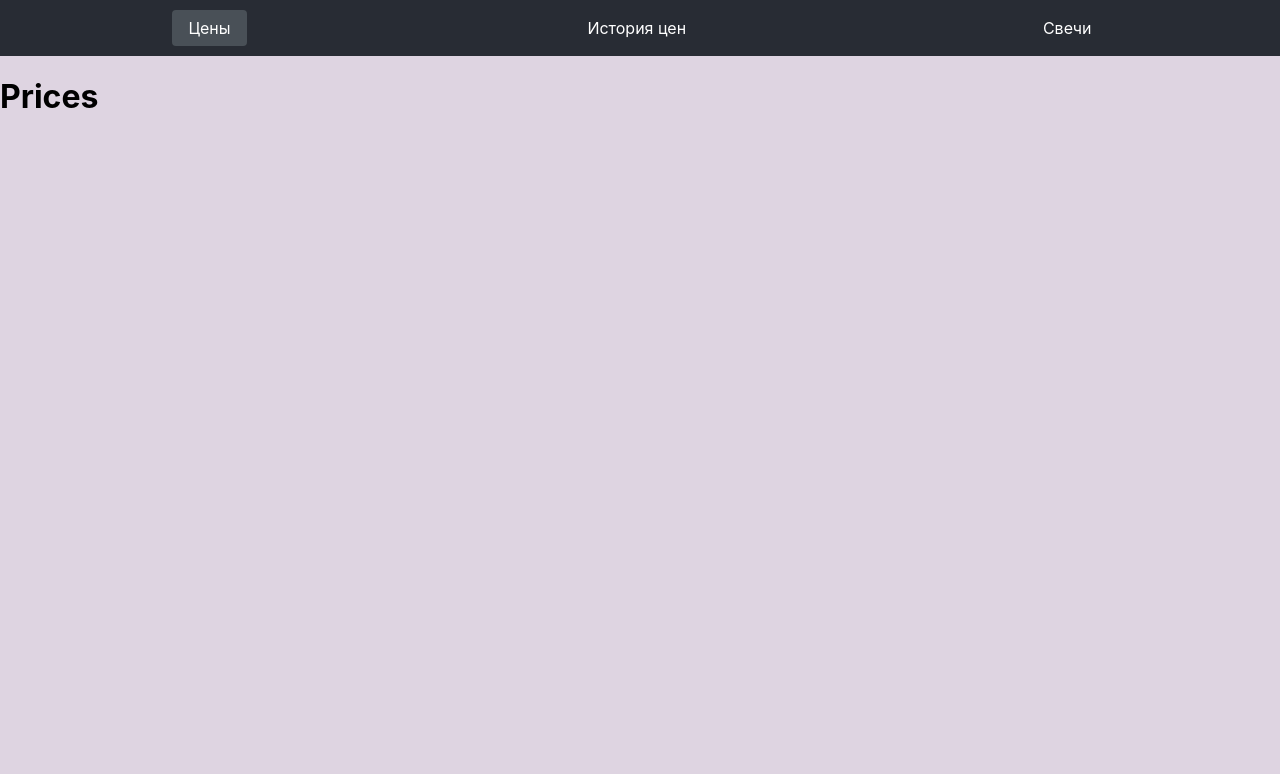
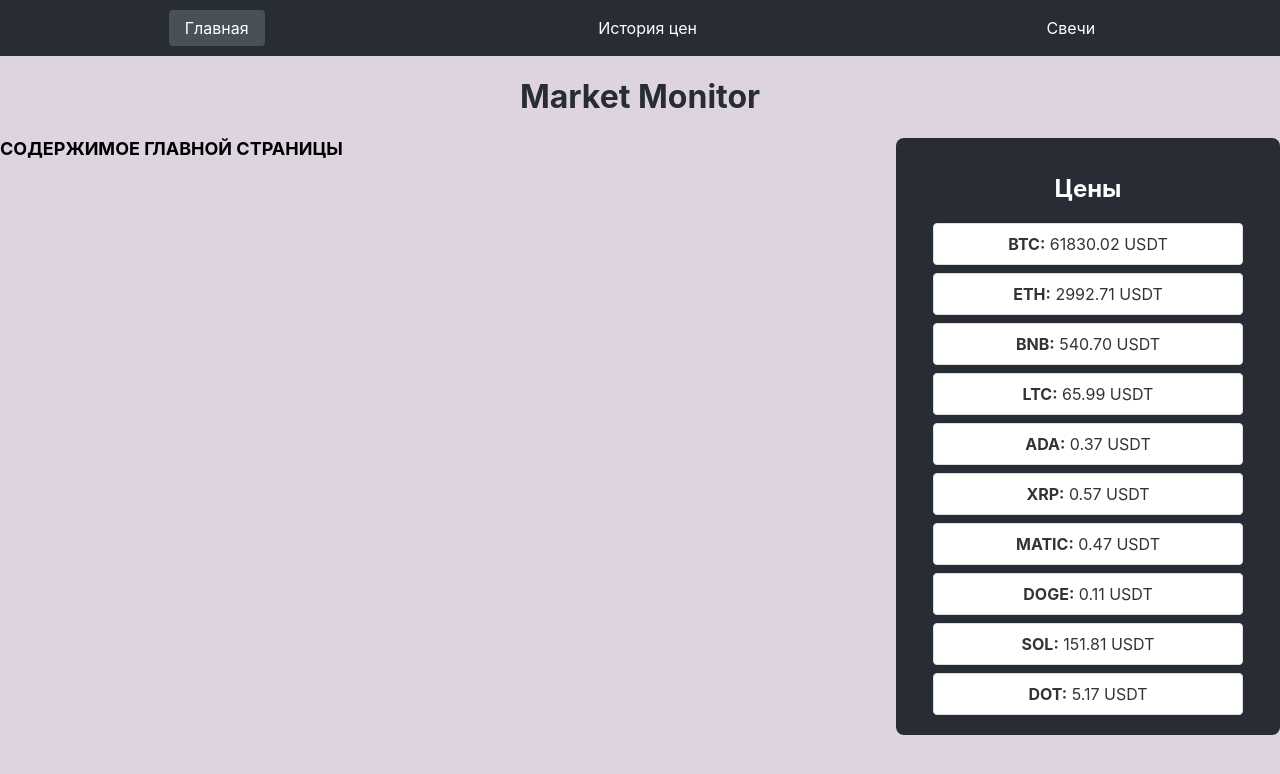
Before and after one commit to EvgenyKuznetsovv/market-monitor, a React (Create React App) app: page / in a window 1280 px wide. Shown: the top 774 px of the page. Built offline with nearby package versions, Linux system fonts and the light colour scheme.

Commit message:
created home(prices) page template

```diff
--- a/src/App.tsx
+++ b/src/App.tsx
@@ -1,7 +1,7 @@
 import React from 'react';
 import Candles from './pages/Candles/Candles';
 import PriceChange from './pages/PriceChange/PriceChange'
-import Prices from './pages/Prices/Prices'
+import Prices from './pages/Home/Home'
 import Navigation from './components/Navigation/Navigation';
 import { Route, Routes } from 'react-router-dom';
 
--- a/src/CoinSettings.ts
+++ b/src/CoinSettings.ts
@@ -38,3 +38,20 @@ export const tempData = [
   [1722207600000, '68010.23000000', '68277.83000000', '67956.00000000', '68249.88000000', '236.66400000', 1722211199999, '16125061.12545500', 23446, '120.46733000', '8207549.01912250', '0'],
   [1722211200000, '68249.88000000', '68999.00000000', '68168.00000000', '68714.01000000', '1541.58518000', 1722214799999, '105950500.76234130', 92312, '850.76909000', '58467945.45154290', '0'],
 ];
+
+export const tempDataPrice = [
+	{ symbol: 'BTCUSDT', price: '61830.02000000' },
+	{ symbol: 'ETHUSDT', price: '2992.71000000' },
+	{ symbol: 'BNBUSDT', price: '540.70000000' },
+	{ symbol: 'LTCUSDT', price: '65.99000000' },
+	{ symbol: 'ADAUSDT', price: '0.36920000' },
+	{ symbol: 'XRPUSDT', price: '0.56760000' },
+	{ symbol: 'MATICUSDT', price: '0.47140000' },
+	{ symbol: 'DOGEUSDT', price: '0.11276000' },
+	{ symbol: 'SOLUSDT', price: '151.81000000' },
+	{ symbol: 'DOTUSDT', price: '5.16900000' },
+	{ symbol: 'AVXUSD', price: '23.91000000' },
+	{ symbol: 'AAXUSDT', price: '23.91000000' },
+	{ symbol: 'AAXUSDT', price: '23.91000000' },
+	{ symbol: 'AAXUSDT', price: '23.91000000' },
+]
--- a/src/components/Loading/Loading.tsx
+++ b/src/components/Loading/Loading.tsx
@@ -1,5 +1,5 @@
 export default function(){
     return(
-        <h1>Loading...</h1>
+        <h1>Загрузка...</h1>
     );
 }
--- a/src/components/Navigation/Navigation.tsx
+++ b/src/components/Navigation/Navigation.tsx
@@ -5,7 +5,7 @@ import styles from "./Navigation.module.scss"
 export default function Navigation(){
     return (
 			<nav className={styles.navigation}>
-				<NavLink to="/" className={({ isActive }) => isActive ? `${styles.navLink} ${styles.activeNavLink}` : styles.navLink}>Цены</NavLink>
+				<NavLink to="/" className={({ isActive }) => isActive ? `${styles.navLink} ${styles.activeNavLink}` : styles.navLink}>Главная</NavLink>
                 <NavLink to="/price-history" className={({ isActive }) => isActive ? `${styles.navLink} ${styles.activeNavLink}` : styles.navLink}>История цен</NavLink>
                 <NavLink to="/candles" className={({ isActive }) => isActive ? `${styles.navLink} ${styles.activeNavLink}` : styles.navLink}>Свечи</NavLink>
 			</nav>
--- /dev/null
+++ b/src/components/Prices/Prices.module.scss
@@ -0,0 +1,35 @@
+/* PriceList.module.scss */
+
+.container {
+    display: flex;
+    flex-direction: column;
+    align-items: center;
+    padding: 20px;
+    background-color: #282c34;
+    border-radius: 8px;
+    max-width: 350px;
+    margin: 0 auto;
+}
+
+.header {
+    font-size: 24px;
+    margin-bottom: 20px;
+    color: #fff;
+}
+
+.pricesContainer {
+    display: flex;
+    flex-direction: column;
+    gap: 8px;
+    width: 90%;
+}
+
+.priceItem {
+    background-color: #ffffff;
+    padding: 10px;
+    border: 1px solid #ddd;
+    border-radius: 4px;
+    text-align: center;
+    font-size: 16px;
+    color: #333;
+}
--- /dev/null
+++ b/src/components/Prices/Prices.tsx
@@ -0,0 +1,64 @@
+import { useEffect, useState } from "react";
+import { tempDataPrice } from "../../CoinSettings";
+import styles from './Prices.module.scss'
+import { currency, coins } from "../../CoinSettings";
+
+const prices = {
+	BTCUSDT: '23032 USDT',
+	ETHUSDT: '2500 USDT',
+	BNBUSDT: '350 USDT',
+	XRPUSDT: '0.75 USDT',
+	ADAUSDT: '1.20 USDT',
+	SOLUSDT: '35.00 USDT',
+	DOTUSDT: '15.00 USDT',
+	DOGEUSDT: '0.25 USDT',
+	MATICUSDT: '1.50 USDT',
+	AVAXUSDT: '30.00 USDT',
+}
+
+console.log(tempDataPrice);
+
+interface IPriceData {
+    [key: string]: string
+}
+
+interface ICoin {
+	0: string
+	1: string
+}
+
+function priceProcessed(priceData: IPriceData[], currency: string, coins: string[][]):IPriceData[] {
+    const coinSymbols = coins.map(coin => `${coin[1]}${currency}`);
+    const filteredData = priceData.filter(item => coinSymbols.includes(item.symbol));
+    const cleanFilterData = filteredData.map(item => ({symbol: item.symbol.replace(currency, ''), price: (+item.price).toFixed(2) }) )
+    return cleanFilterData;
+}
+
+export default function() {
+    const [prices, setPrices] = useState<IPriceData[]>([]);
+    useEffect(()=>{
+        const data = priceProcessed(tempDataPrice, currency, coins);
+        setPrices(data);
+        // console.log(data);
+    },[])
+
+    console.log(prices);
+
+    return (
+			<div className={styles.container}>
+				<h1 className={styles.header}>Цены</h1>
+				<div className={styles.pricesContainer}>
+					{prices.map((price: IPriceData, index) => (
+						<div className={styles.priceItem} key={index}>
+							<b>{price.symbol}:</b> {price.price} {currency}
+						</div>
+					))}
+					{/* {Object.entries(prices).map(([key, value]) => (
+						<div className={styles.priceItem} key={key}>
+							{key}: {'324243 usdt'}
+						</div>
+					))} */}
+				</div>
+			</div>
+		)
+}
--- /dev/null
+++ b/src/pages/Home/Home.module.scss
@@ -0,0 +1,20 @@
+.siteName{
+    text-align: center;
+    color: #282c34;
+}
+
+.container{
+    display: flex;
+}
+
+.homeInfo{
+    flex: 0 1 70%;
+    font-size: large;
+    font-weight: bold;
+    // background-color: aqua;
+}
+
+.prices{
+    flex: 0 1 30%;
+    // background-color: rgb(71, 142, 118);
+}
--- /dev/null
+++ b/src/pages/Home/Home.tsx
@@ -0,0 +1,22 @@
+import Prices from "../../components/Prices/Prices";
+import styles from './Home.module.scss'
+
+export default function Home (){
+
+    return (
+        <>
+            <h1 className={styles.siteName }>
+                Market Monitor
+            </h1>
+            <div className={styles.container}>
+                <div className={styles.homeInfo}>
+                    СОДЕРЖИМОЕ ГЛАВНОЙ СТРАНИЦЫ
+                </div>
+                <div className={styles.prices}>
+                    <Prices />
+                </div>
+            </div>
+
+        </>
+    );
+}
--- a/src/pages/Prices/Prices.tsx
+++ /dev/null
@@ -1,8 +0,0 @@
-export default function Prices(){
-
-    return (
-        <h1>
-            Prices
-        </h1>
-    );
-}
```
Also changed, not shown: src/pages/Prices/Prices.module.scss (deleted).
